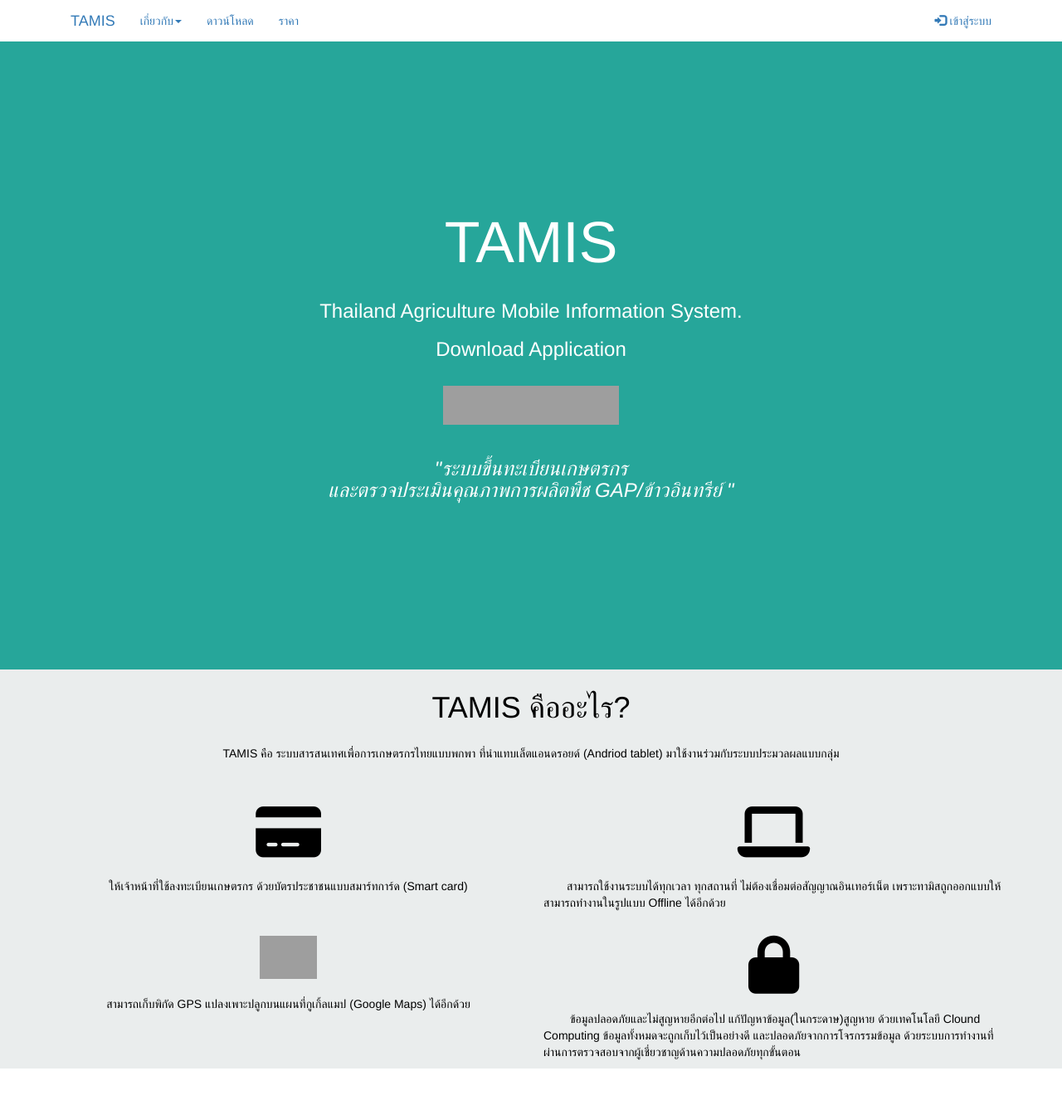
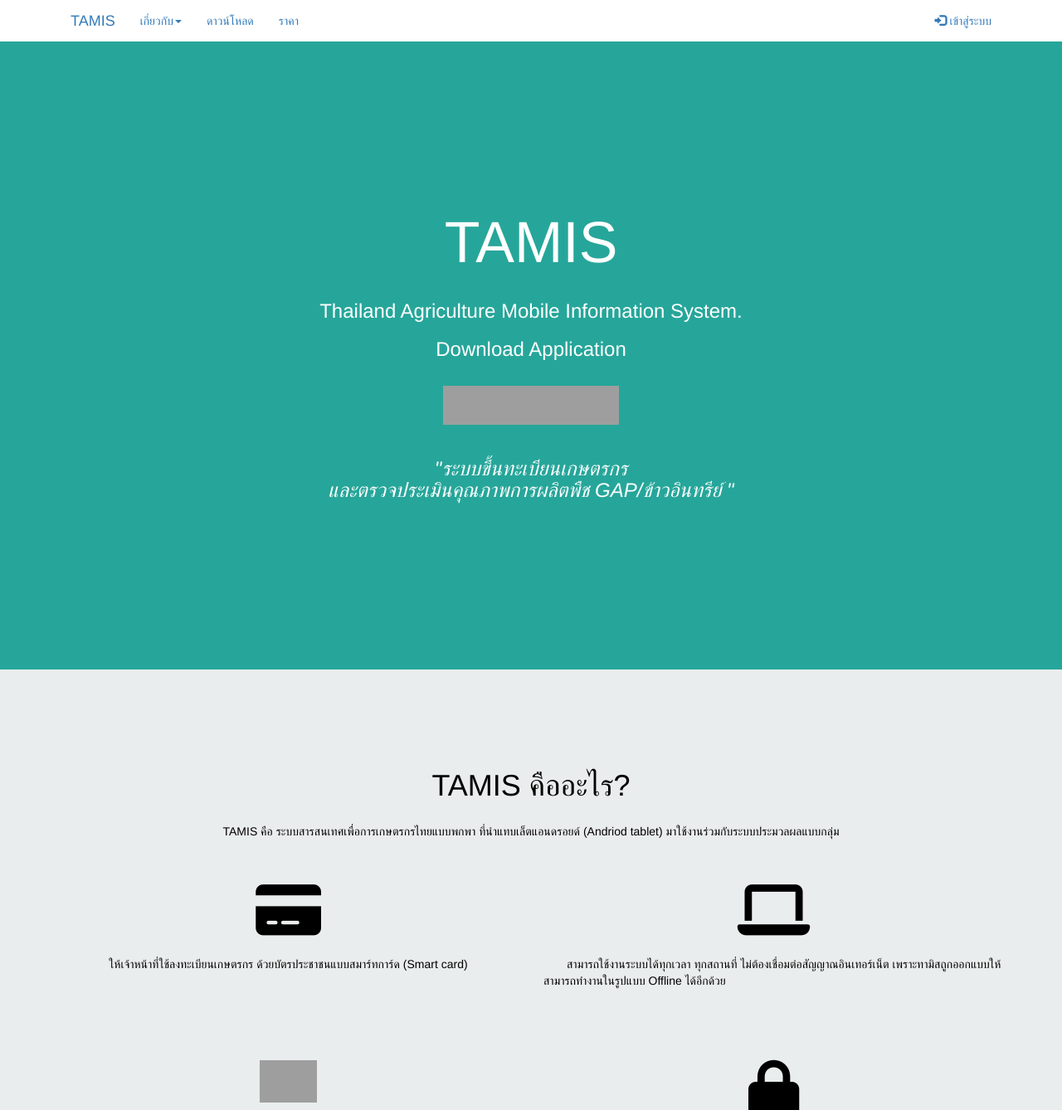
Before and after one commit to Acherrylp/Acherry.github.io, a Jekyll site: the page built from home.html, in a window 1280 px wide. Shown: the top 1338 px of the page at 83% size. Built offline with Jekyll 4.4.1, drawn with Linux system fonts in a browser that asks for light colours; nearby versions of some CDN libraries; grey boxes are pictures that could not be loaded.

Commit message:
แก้ไข ส่วนของ ทามิสคืออะไร

```diff
--- a/home.html
+++ b/home.html
@@ -133,7 +133,7 @@ layout: default-new
     padding-top: 5%;
   }
   .font{
-    padding-top: 20px;
+    padding-top: 10%;
     font-size: 36px;
     text-align: center;
   }
@@ -154,6 +154,7 @@ layout: default-new
 }
 .p4{
   padding-top: 20px;
+  padding-bottom: 10%;
   float: center;
   text-align: left;
 }
```
